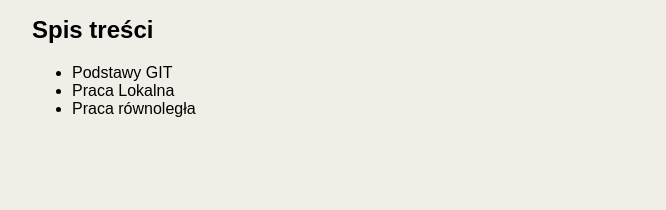
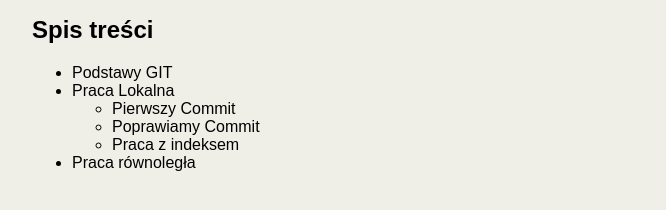
Before and after one commit to Marek-J77/gitstrona, a plain HTML site: page index.html in a window 1280 px wide. Shown: the part 158-368 px from the top of the page, without its empty margins (8-674 px from the left). Drawn offline with Linux system fonts and the light colour scheme.

Commit message:
Spis tresci - podtytuly - praca lokalna

```diff
--- a/index.html
+++ b/index.html
@@ -17,9 +17,19 @@
     <h2>Spis treści</h2>
     <ul>
         <li>Podstawy GIT</li>
-        <li>Praca Lokalna</li>
+        <li>Praca Lokalna
+
+            <ul>
+                <li>Pierwszy Commit</li>
+                <li>Poprawiamy Commit</li>
+                <li>Praca z indeksem</li>
+            </ul>
+
+        </li>
+
+
         <li>Praca równoległa</li>
-    </ul>
+   </ul>
 
 </body>
 </html>
```
